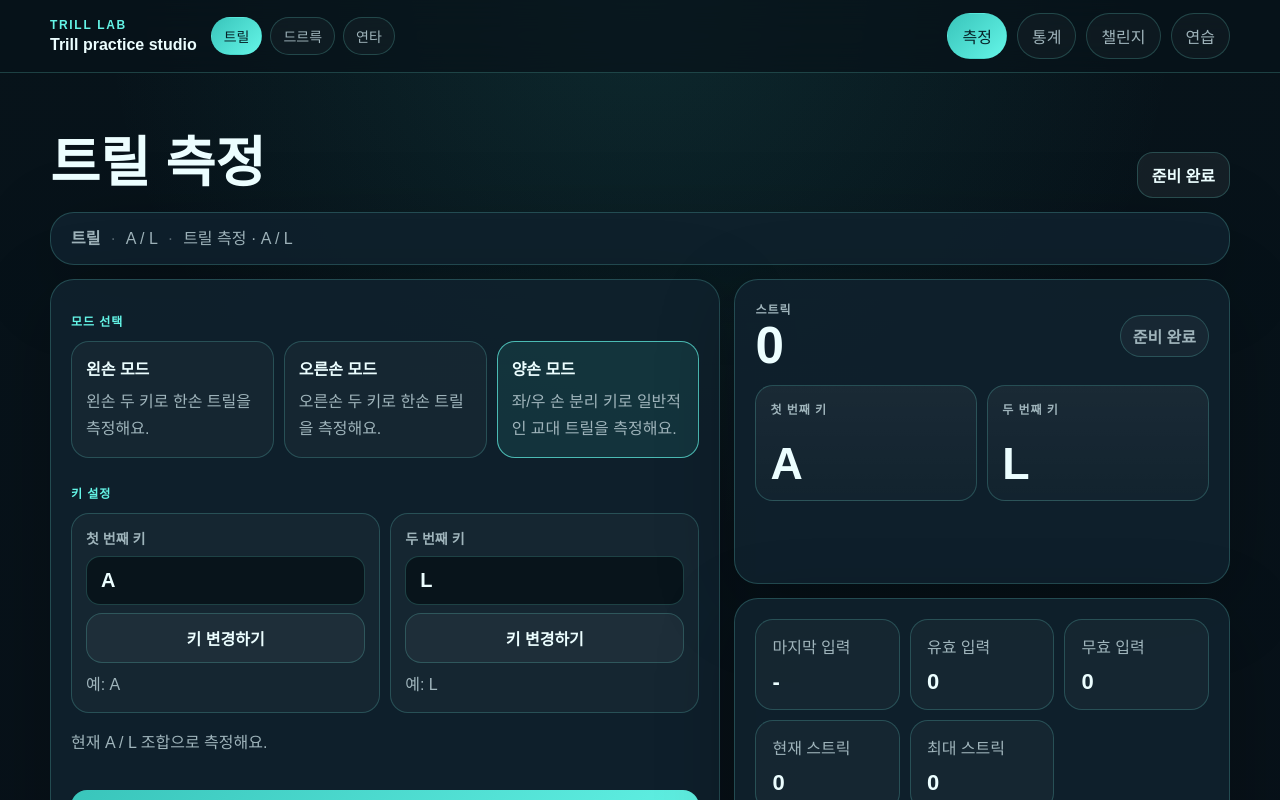
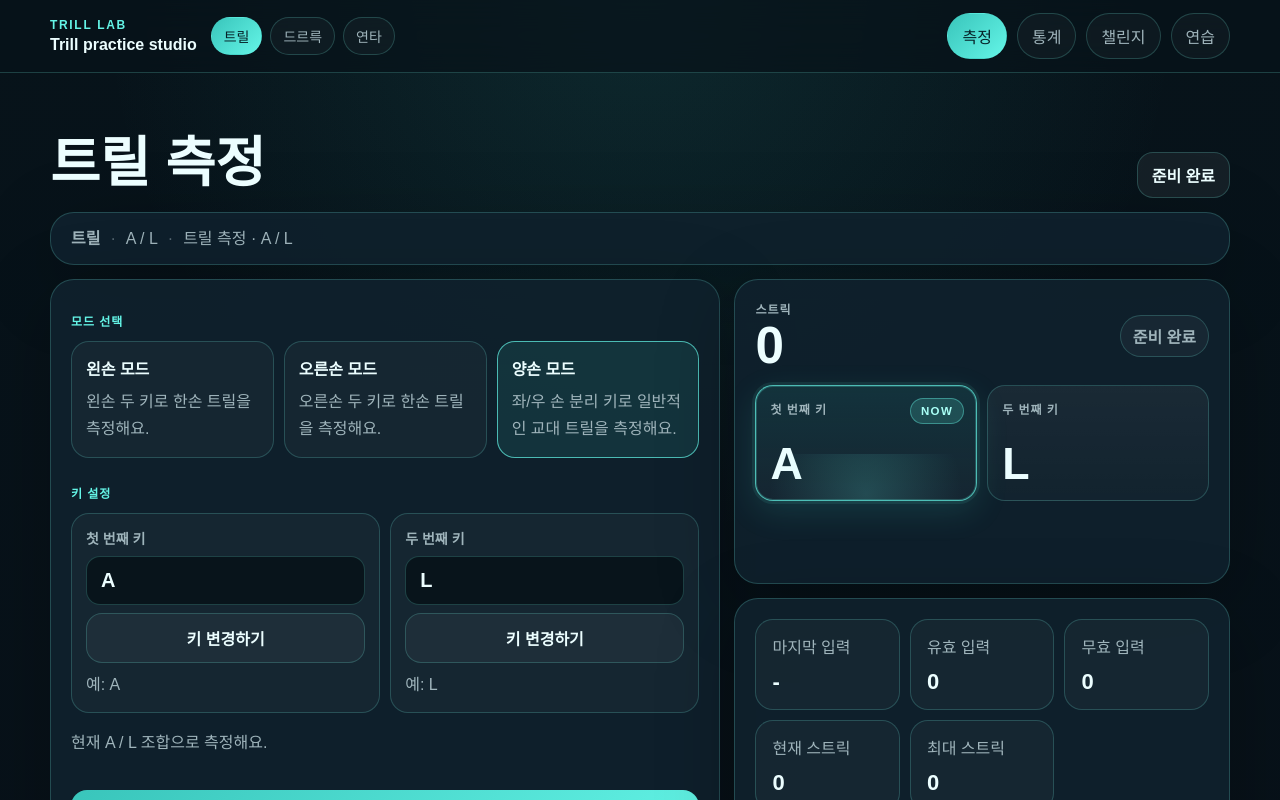
Before and after one commit to miku-agent/06_trill-lab, a Next.js app: page /measure in a window 1280 px wide. Shown: the top 800 px of the page. Built offline with nearby package versions, Linux system fonts and the light colour scheme.

Commit message:
feat(measure): highlight target note and add yeonta transition delay 🎵

```diff
--- a/src/app/globals.css
+++ b/src/app/globals.css
@@ -471,6 +471,16 @@ main {
   transition: opacity 120ms ease;
 }
 
+.rhythm-pad.is-expected {
+  border-color: rgba(100, 245, 231, 0.72);
+  box-shadow: inset 0 0 0 1px rgba(100, 245, 231, 0.22), 0 0 0 3px rgba(100, 245, 231, 0.08), 0 10px 32px rgba(57, 197, 187, 0.16);
+  background: linear-gradient(180deg, rgba(57, 197, 187, 0.12), rgba(255, 255, 255, 0.03));
+}
+
+.rhythm-pad.is-expected::after {
+  opacity: 0.75;
+}
+
 .rhythm-pad.is-active {
   transform: scale(1.03);
   border-color: rgba(100, 245, 231, 0.78);
@@ -485,6 +495,20 @@ main {
 .rhythm-pad-value {
   font-size: clamp(2.8rem, 8vw, 4.8rem);
   line-height: 1;
+}
+
+.rhythm-pad-target {
+  position: absolute;
+  top: 12px;
+  right: 12px;
+  padding: 6px 10px;
+  border-radius: 999px;
+  background: rgba(100, 245, 231, 0.16);
+  border: 1px solid rgba(100, 245, 231, 0.4);
+  color: #a9fff6;
+  font-size: 0.72rem;
+  font-weight: 800;
+  letter-spacing: 0.12em;
 }
 
 .rhythm-pad.is-compact .rhythm-pad-value {
--- a/src/app/measure/page.tsx
+++ b/src/app/measure/page.tsx
@@ -204,6 +204,7 @@ function MeasurePageContent() {
   const activePadTimeoutRef = useRef<number | null>(null);
   const hitFeedbackTimeoutRef = useRef<number | null>(null);
   const expectedIndexRef = useRef(0);
+  const acceptedStepIndicesRef = useRef<number[]>([]);
   const currentRunTimestampsRef = useRef<number[]>([]);
   const completedRunsRef = useRef<Array<{ durationMs: number; intervals: [number, number, number] }>>([]);
 
@@ -219,6 +220,10 @@ function MeasurePageContent() {
   const configuredKeys = useMemo(() => keys.map((value) => normalizeKey(value)), [keys]);
   const activeKeys = pattern === "trill" ? configuredKeys.slice(0, 2) : configuredKeys;
   const expectedSequence = useMemo(() => mode.sequence(activeKeys, measureVariant), [activeKeys, measureVariant, mode]);
+  const expectedPadIndex = useMemo(() => {
+    const nextKey = expectedSequence[sequenceIndex] ?? expectedSequence[0];
+    return activeKeys.findIndex((key) => key === nextKey);
+  }, [activeKeys, expectedSequence, sequenceIndex]);
   const hasValidKeyConfig = useMemo(() => {
     const unique = new Set(activeKeys.filter(Boolean));
     return activeKeys.length === mode.keyLabels.length && unique.size === activeKeys.length;
@@ -283,6 +288,21 @@ function MeasurePageContent() {
           stepIntervals,
         }
       : undefined;
+    const yeontaTransitionIntervals = pattern === "yeonta"
+      ? intervals.filter((_, index) => {
+          const previousStep = acceptedStepIndicesRef.current[index];
+          const currentStep = acceptedStepIndicesRef.current[index + 1];
+          if (previousStep === undefined || currentStep === undefined) return false;
+          return expectedSequence[previousStep] !== expectedSequence[currentStep];
+        })
+      : [];
+    const yeontaStats = pattern === "yeonta"
+      ? {
+          transitionIntervals: yeontaTransitionIntervals,
+          averageTransitionIntervalMs: calculateAverage(yeontaTransitionIntervals),
+          transitionIntervalStdDevMs: calculateStandardDeviation(yeontaTransitionIntervals),
+        }
+      : undefined;
 
     trackEvent("measure_finish", {
       pattern,
@@ -298,6 +318,8 @@ function MeasurePageContent() {
       run_stddev_ms: drurukStats?.runDurationStdDevMs ? Math.round(drurukStats.runDurationStdDevMs) : undefined,
       step_avg_ms: drurukStats?.averageStepIntervalMs ? Math.round(drurukStats.averageStepIntervalMs) : undefined,
       step_stddev_ms: drurukStats?.stepIntervalStdDevMs ? Math.round(drurukStats.stepIntervalStdDevMs) : undefined,
+      yeonta_transition_avg_ms: yeontaStats?.averageTransitionIntervalMs ? Math.round(yeontaStats.averageTransitionIntervalMs) : undefined,
+      yeonta_transition_stddev_ms: yeontaStats?.transitionIntervalStdDevMs ? Math.round(yeontaStats.transitionIntervalStdDevMs) : undefined,
     });
 
     setResult({
@@ -312,8 +334,9 @@ function MeasurePageContent() {
       consistencyScore,
       intervals,
       druruk: drurukStats,
+      yeonta: yeontaStats,
     });
-  }, [measureVariant, pattern, setResult, setSessionState]);
+  }, [expectedSequence, measureVariant, pattern, setResult, setSessionState]);
 
   const resetStats = useCallback(() => {
     setCountdownLeft(COUNTDOWN_SECONDS);
@@ -335,6 +358,7 @@ function MeasurePageContent() {
     invalidHitsRef.current = 0;
     peakStreakRef.current = 0;
     acceptedTimestampsRef.current = [];
+    acceptedStepIndicesRef.current = [];
     currentRunTimestampsRef.current = [];
     completedRunsRef.current = [];
   }, [
@@ -451,7 +475,9 @@ function MeasurePageContent() {
         triggerPadFeedback(Math.max(padIndex, 0));
         triggerHitFeedback("good");
         const timestamp = performance.now();
+        const expectedStepIndex = expectedIndexRef.current % expectedSequence.length;
         acceptedTimestampsRef.current = [...acceptedTimestampsRef.current, timestamp];
+        acceptedStepIndicesRef.current = [...acceptedStepIndicesRef.current, expectedStepIndex];
 
         if (pattern === "druruk") {
           const runTimestamps = [...currentRunTimestampsRef.current, timestamp];
@@ -662,7 +688,14 @@ function MeasurePageContent() {
               </div>
               <div className={`pad-grid compact-pad-grid ${pattern === "druruk" ? "is-four" : ""}`}>
                 {activeKeys.map((value, index) => (
-                  <RhythmPad key={`${value}-${index}`} label={mode.keyLabels[index]} value={value} isActive={activePadIndex === index} compact />
+                  <RhythmPad
+                    key={`${value}-${index}`}
+                    label={mode.keyLabels[index]}
+                    value={value}
+                    isActive={activePadIndex === index}
+                    isExpected={expectedPadIndex === index && sessionState !== "countdown"}
+                    compact
+                  />
                 ))}
               </div>
               {pattern === "druruk" ? (
@@ -696,7 +729,9 @@ function MeasurePageContent() {
               {result
                 ? pattern === "druruk"
                   ? `평균 드르륵 ${formatMs(result.druruk?.averageRunDurationMs ?? null)} · 단계 간격 표준편차 ${formatMs(result.druruk?.stepIntervalStdDevMs ?? null)} · 참고 BPM ${result.bpm}`
-                  : `정확도 ${formatPercent(result.accuracy)} · 유효 ${result.validHits} · 무효 ${result.invalidHits} · 최대 스트릭 ${result.peakStreak}`
+                  : pattern === "yeonta"
+                    ? `전환 딜레이 ${formatMs(result.yeonta?.averageTransitionIntervalMs ?? null)} · 정확도 ${formatPercent(result.accuracy)} · 최대 스트릭 ${result.peakStreak}`
+                    : `정확도 ${formatPercent(result.accuracy)} · 유효 ${result.validHits} · 무효 ${result.invalidHits} · 최대 스트릭 ${result.peakStreak}`
                 : "측정 전"}
             </p>
           </div>
@@ -711,6 +746,15 @@ function MeasurePageContent() {
                 <Stat label="단계 간격 표준편차" value={result ? formatMs(result.druruk?.stepIntervalStdDevMs ?? null) : "-"} />
                 <Stat label="참고 BPM" value={result ? String(result.bpm) : "-"} />
                 <Stat label="정확도" value={result ? formatPercent(result.accuracy) : "-"} />
+                <Stat label="일정함" value={result ? `${result.consistencyScore}%` : "-"} />
+              </>
+            ) : pattern === "yeonta" ? (
+              <>
+                <Stat label="평균 간격" value={result ? formatMs(result.averageIntervalMs) : "-"} />
+                <Stat label="전환 딜레이" value={result ? formatMs(result.yeonta?.averageTransitionIntervalMs ?? null) : "-"} />
+                <Stat label="전환 편차" value={result ? formatMs(result.yeonta?.transitionIntervalStdDevMs ?? null) : "-"} />
+                <Stat label="최고 속도" value={result ? formatMs(result.fastestIntervalMs) : "-"} />
+                <Stat label="최저 속도" value={result ? formatMs(result.slowestIntervalMs) : "-"} />
                 <Stat label="일정함" value={result ? `${result.consistencyScore}%` : "-"} />
               </>
             ) : (
@@ -749,11 +793,24 @@ function Stat({ label, value }: { label: string; value: string }) {
   );
 }
 
-function RhythmPad({ label, value, isActive, compact = false }: { label: string; value: string; isActive: boolean; compact?: boolean }) {
+function RhythmPad({
+  label,
+  value,
+  isActive,
+  isExpected = false,
+  compact = false,
+}: {
+  label: string;
+  value: string;
+  isActive: boolean;
+  isExpected?: boolean;
+  compact?: boolean;
+}) {
   return (
-    <div className={`rhythm-pad ${compact ? "is-compact" : ""} ${isActive ? "is-active" : ""}`}>
+    <div className={`rhythm-pad ${compact ? "is-compact" : ""} ${isExpected ? "is-expected" : ""} ${isActive ? "is-active" : ""}`}>
       <span className="rhythm-pad-label">{label}</span>
       <strong className="rhythm-pad-value">{value}</strong>
+      {isExpected ? <span className="rhythm-pad-target">NOW</span> : null}
     </div>
   );
 }
```
Also changed, not shown: src/app/lib/measure-history.ts (+7 -0 lines), src/app/stats/page.tsx (+45 -0 lines).
